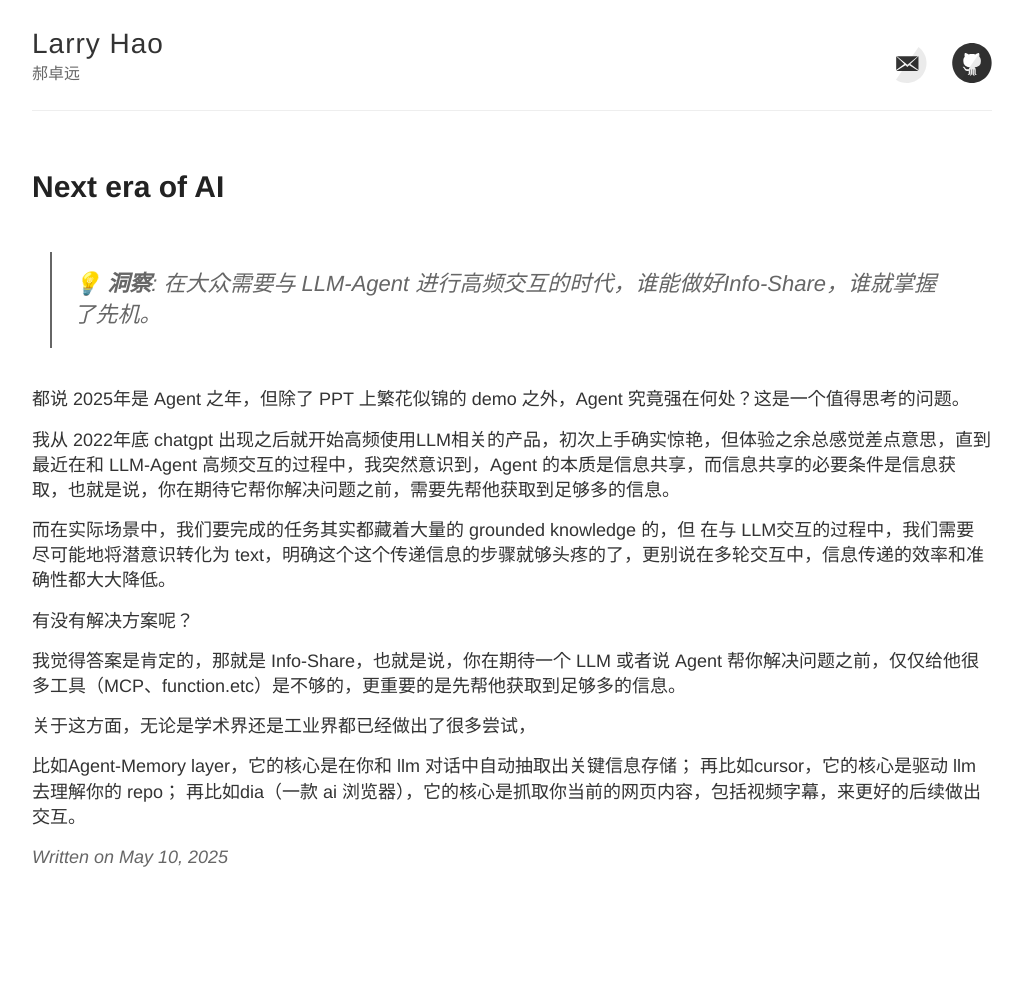
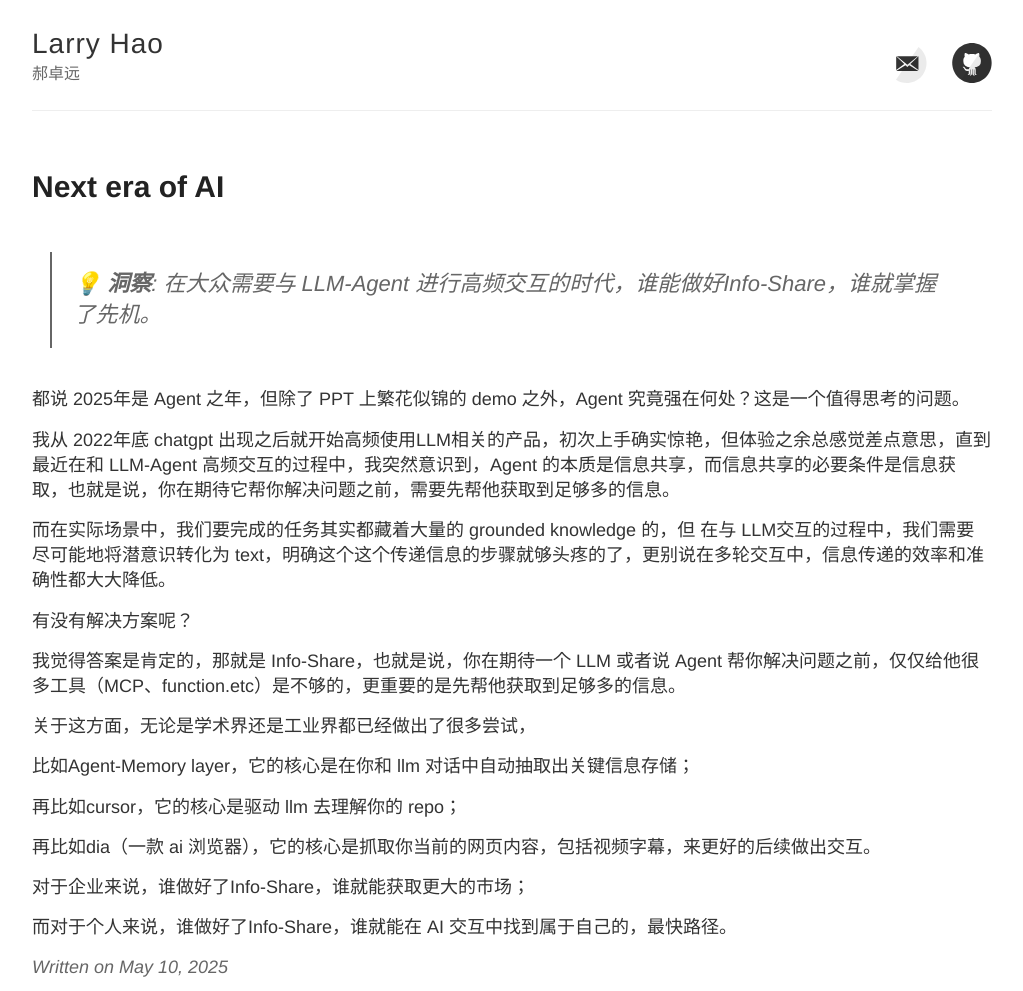
Before and after one commit to hhh2210/hhh2210.github.io, a Jekyll site: the page built from _posts/2025-5-10-Next era of AI.md, in a window 1280 px wide. Shown: the whole page, without its empty margins (128-1151 px from the left). Built offline with Jekyll 4.4.1, drawn with Linux system fonts in a browser that asks for light colours; comment, search, counter and statistics services are not loaded; before the commit the page ends 900 px from its top, so only the background shows below that.

```diff
--- a/_config.yml
+++ b/_config.yml
@@ -38,7 +38,7 @@ footer-links:
 
 # Enter your Disqus shortname (not your username) to enable commenting on posts
 # You can find your shortname on the Settings page of your Disqus account
-disqus: https-hhh2210-github-io-blog
+disqus: https-larryhao-github-io-blog
 
 # Enter your Google Analytics web tracking code (e.g. UA-2110908-2) to activate tracking
 google_analytics:
--- a/_posts/2025-5-10-Next era of AI.md
+++ b/_posts/2025-5-10-Next era of AI.md
@@ -18,5 +18,11 @@ title: Next era of AI
 关于这方面，无论是学术界还是工业界都已经做出了很多尝试，
 
 比如Agent-Memory layer，它的核心是在你和 llm 对话中自动抽取出关键信息存储；
+
 再比如cursor，它的核心是驱动 llm 去理解你的 repo；
+
 再比如dia（一款 ai 浏览器），它的核心是抓取你当前的网页内容，包括视频字幕，来更好的后续做出交互。
+
+对于企业来说，谁做好了Info-Share，谁就能获取更大的市场；
+
+而对于个人来说，谁做好了Info-Share，谁就能在 AI 交互中找到属于自己的，最快路径。
```
